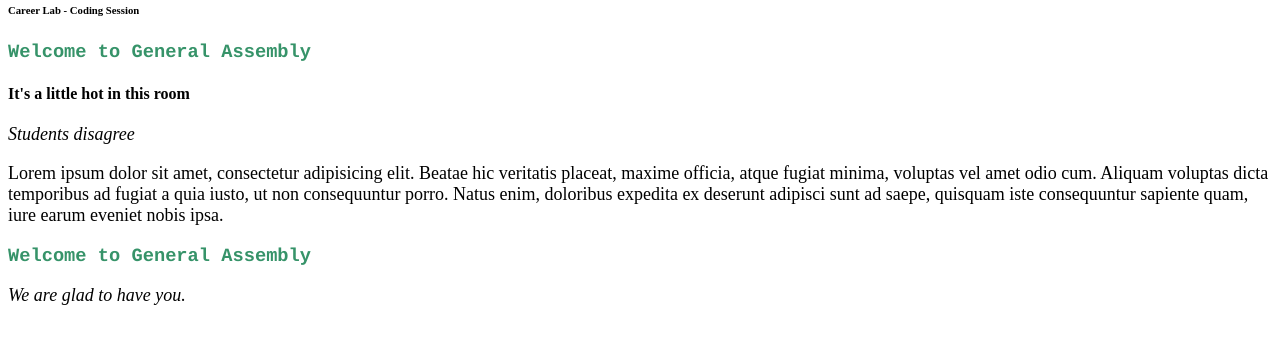
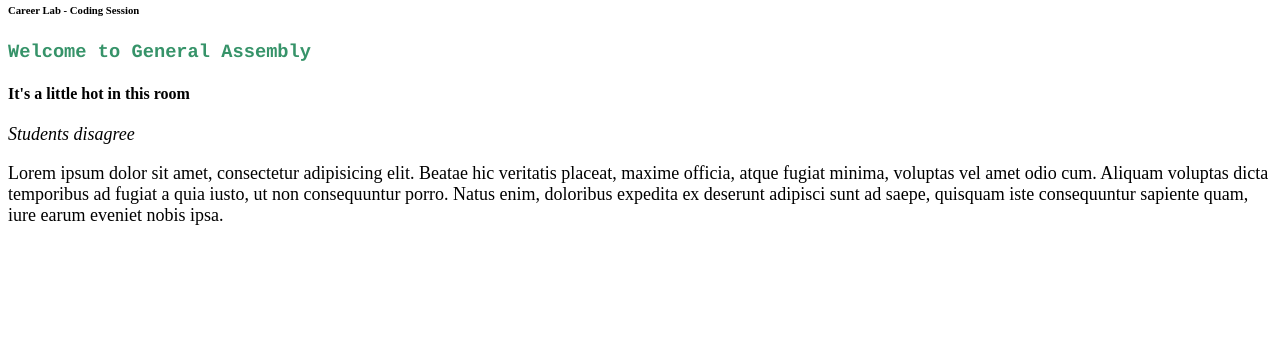
Before and after one commit to brandonkearns/december-career-day, a plain HTML site: page index.html in a window 1280 px wide. Shown: the part 79-422 px from the top of the page. Drawn offline with Linux system fonts and the light colour scheme.

Commit message:
Removes extra article

```diff
--- a/index.html
+++ b/index.html
@@ -23,11 +23,7 @@
         Lorem ipsum dolor sit amet, consectetur adipisicing elit. Beatae hic veritatis placeat, maxime officia, atque fugiat minima, voluptas vel amet odio cum. Aliquam voluptas dicta temporibus ad fugiat a quia iusto, ut non consequuntur porro. Natus enim, doloribus expedita ex deserunt adipisci sunt ad saepe, quisquam iste consequuntur sapiente quam, iure earum eveniet nobis ipsa.
       </p>
     </article>
-    <article>
-      <h1>Welcome to General Assembly</h1>
-      <p class="subheading">We are glad to have you.</p>
-    </article>
-    <article></article>
+
   </section>
   <script src="index.js" charset="utf-8"></script>
 
```
